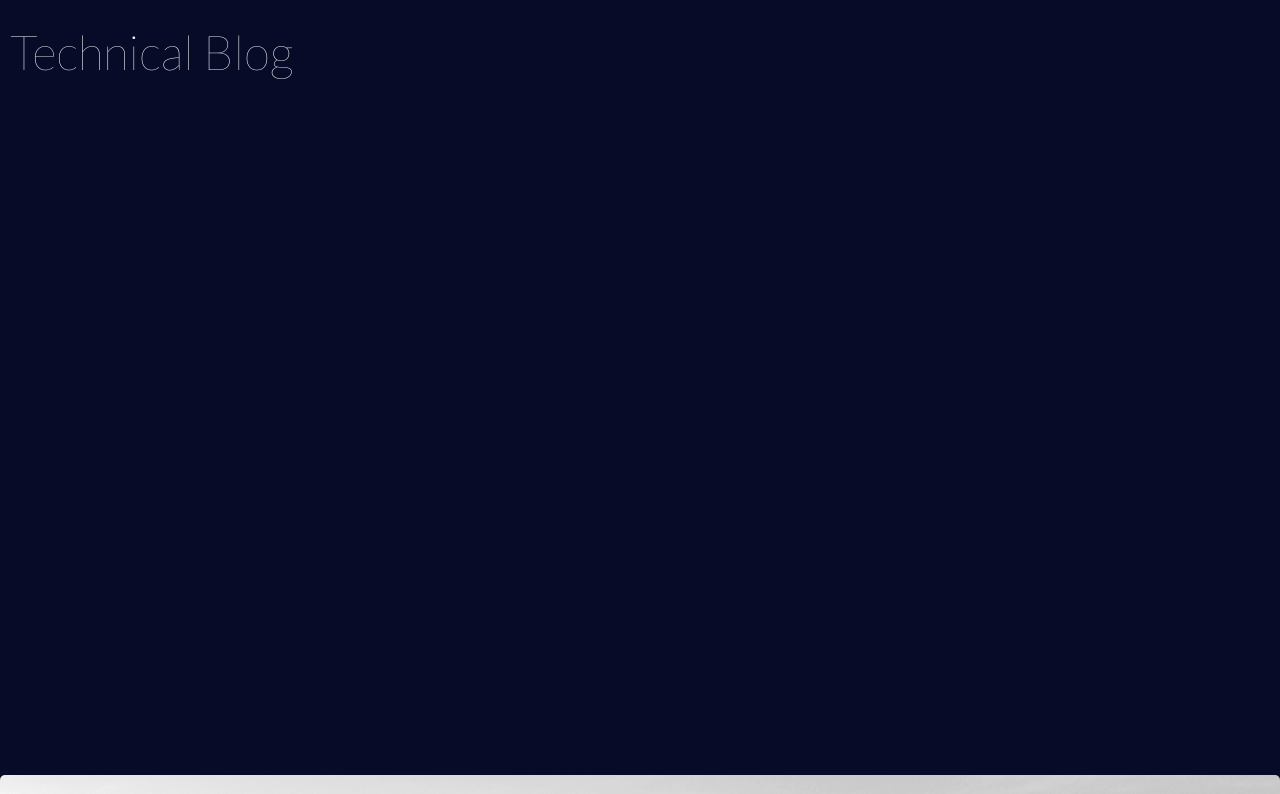
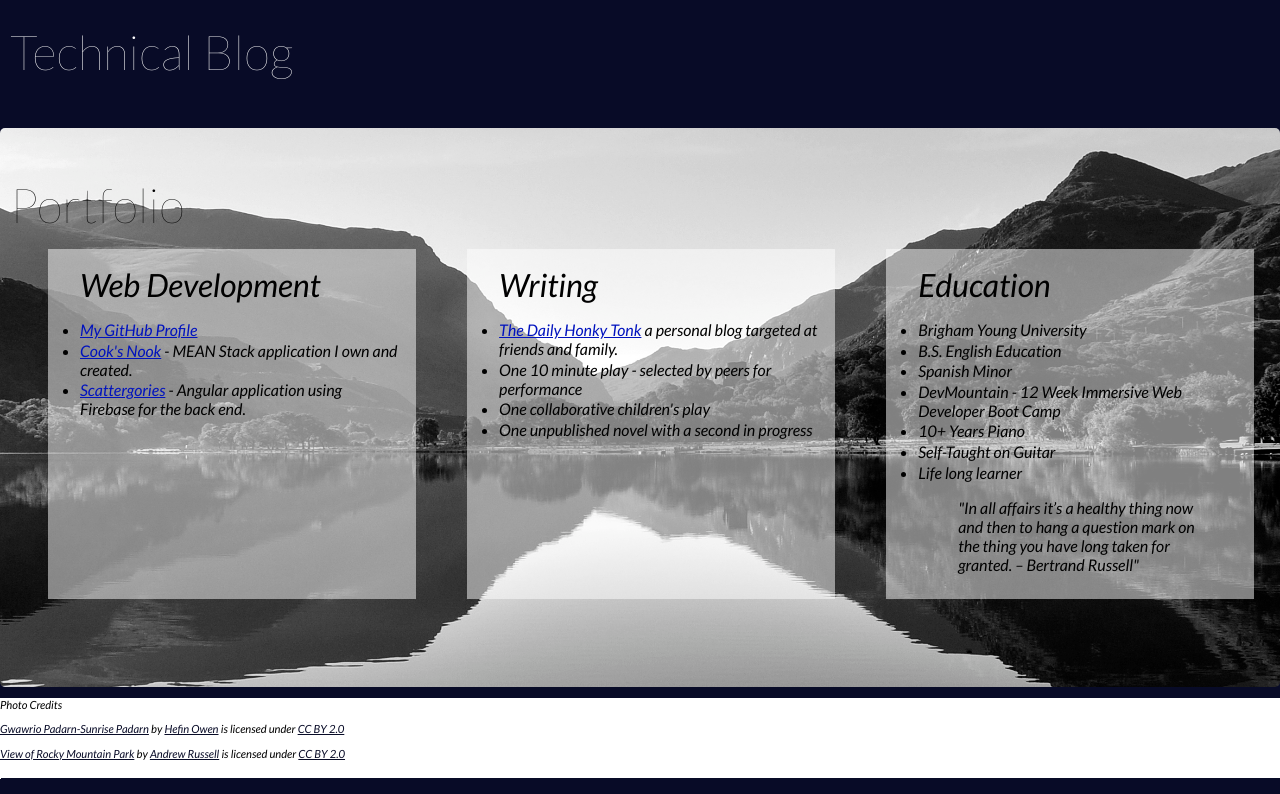
Before and after one commit to MarkTonkinson/MarkTPortfolio, a plain HTML site: page index.html in a window 1280 px wide. Shown: the part 1020-1814 px from the top of the page. Drawn offline with nearby package versions, Linux system fonts and the light colour scheme; no server answers.

Commit message:
hosted own photo, removed double scrolling and moved fixed credits to the bottom

```diff
--- a/index.html
+++ b/index.html
@@ -34,7 +34,7 @@
 
 		<div class="about panel">
 			<div class="panel-title about-title">About Me</div>
-			<img class="me" src="https://scontent-b-ord.xx.fbcdn.net/hphotos-prn1/v/t1.0-9/10462897_10154362144350468_3011459536597266112_n.jpg?oh=a8500a11f6584bcf4b89982dce150c92&oe=5494E4D9">
+			<img class="me" src="mark.jpg">
 				<div class="about-text-box">
 					<p>Location: Utah</p>
 					<p>I am a former english teacher turned web developer to create online learning solutions for a better world.</p>
--- a/styles.css
+++ b/styles.css
@@ -133,7 +133,7 @@ main {
 	float:left;
 	margin-left: 50px;
 	height:400px;
-	width:400px;
+	width:auto;
 	font-size: 4em;
 }
 .about-text-box {
@@ -192,21 +192,21 @@ main {
 }
 /*******************Blog Panel*************************************/
 .blog-panel {
-	height: 50rem;
+	height: auto;
 }
 
 .blog {
 	color: white;
-	height: 550px;
+	height: auto;
 	width: 50%;
-	overflow: scroll;
+	/*overflow: scroll;*/
 	margin-right:auto;
 	margin-left:auto;
 }
 .each-blog {
 
 	width: 100%;
-	border-bottom: 2px solid white;
+/*	border-bottom: 2px solid white;*/
 
 }
 
@@ -218,8 +218,8 @@ main {
 	background-repeat:no-repeat;
 	/*color:rgba(8, 11, 39, 1);*/
 	color:white;
-	margin-bottom: 6rem;
-	overflow: scroll;
+	/*margin-bottom: 6rem;*/
+	/*overflow: scroll;*/
 }
 
 
@@ -280,26 +280,27 @@ main {
 
 
 .footer {
-	position: fixed;
+/*	position: fixed;*/
 	width:100%;
 	height: 5rem;
 	background: #fff;
 	bottom:0;
 	font-style: italic;
 	font-size: .7rem;
-	transition: background-color 1.5s ease,
-				color 1.5s ease-in-out;
+/*	transition: background-color 1.5s ease,
+				color 1.5s ease-in-out;*/
 }
 .footer a {
 	color: rgba(8, 11, 39, 1);
 	text-decoration: underline;
-	transition: color 1.5s ease-in-out;
+/*	transition: color 1.5s ease-in-out;*/
 }
 
-.footer:hover {
+/*.footer:hover {
 	background:black;
 	color:white;
 }
 .footer:hover a {
 	color:white;
 }
+*/
```
Also changed, not shown: mark.jpg (added).
